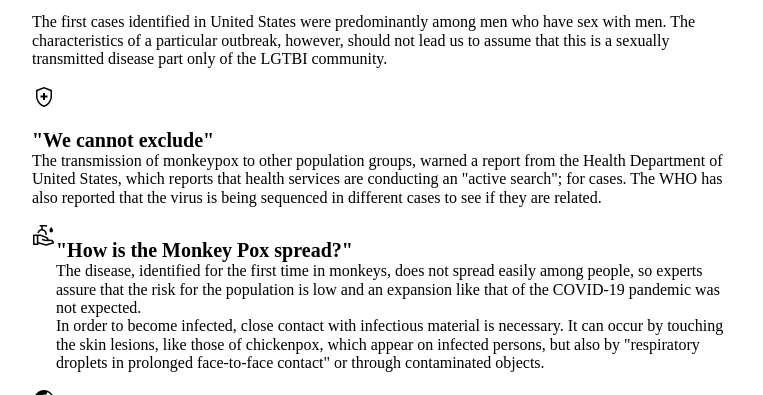
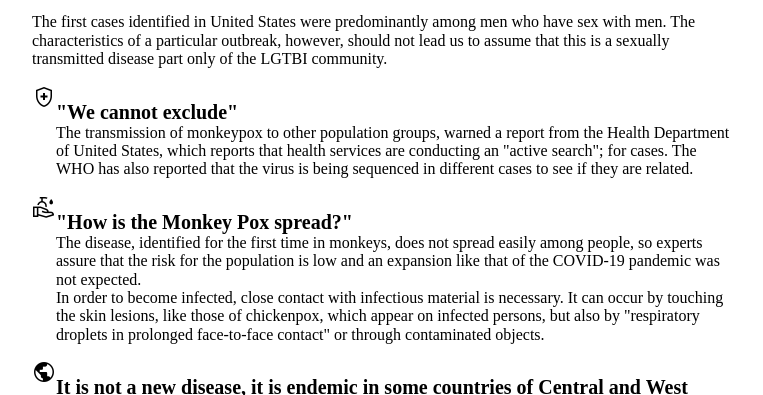
Before and after one commit to eduardosalazar51/monkeypox, a plain HTML site: page index.html in a window 1280 px wide. Shown: the part 793-1188 px from the top of the page, without its empty margins (258-1021 px from the left). Drawn offline with nearby package versions, Linux system fonts and the light colour scheme.

Commit message:
Update index.html

```diff
--- a/index.html
+++ b/index.html
@@ -28,8 +28,10 @@
 	<p> Credit: World Health Organization (WHO) </p>
   	<p> The first cases identified in United States were predominantly among men who have sex with men. The characteristics of a particular outbreak, however, should not lead us to assume that this is a sexually transmitted disease part only of the LGTBI community. </p>
 	<div class= "icon1">
+		<div class ="pic">
+			<span class="material-symbols-outlined"> health_and_safety</span>
+		</div>
 		<div class ="text">
-				<span class="material-symbols-outlined"> health_and_safety</span>
 			<p> <b> "We cannot exclude" </b><br> The transmission of monkeypox to other population groups, warned a report from the Health Department of United States, which reports that health services are conducting an "active search"; for cases. The WHO has also reported that the virus is being sequenced in different cases to see if they are related.</p>
 		</div>
 	</div>
```
Lines whose indentation alone changed are shown as unchanged.
